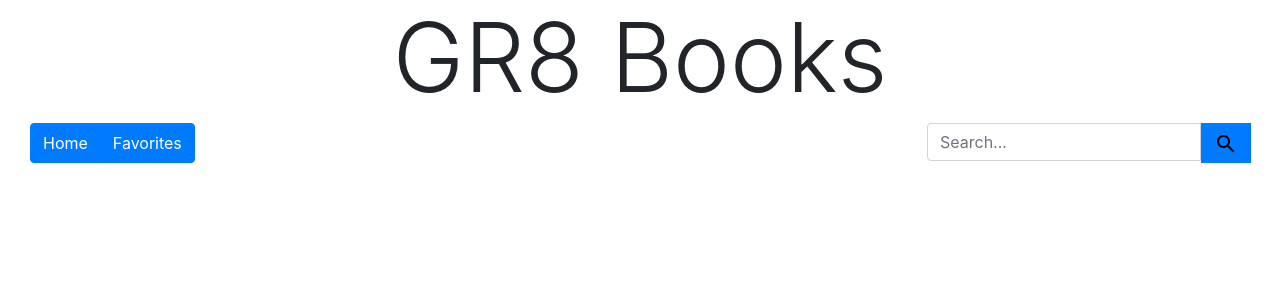
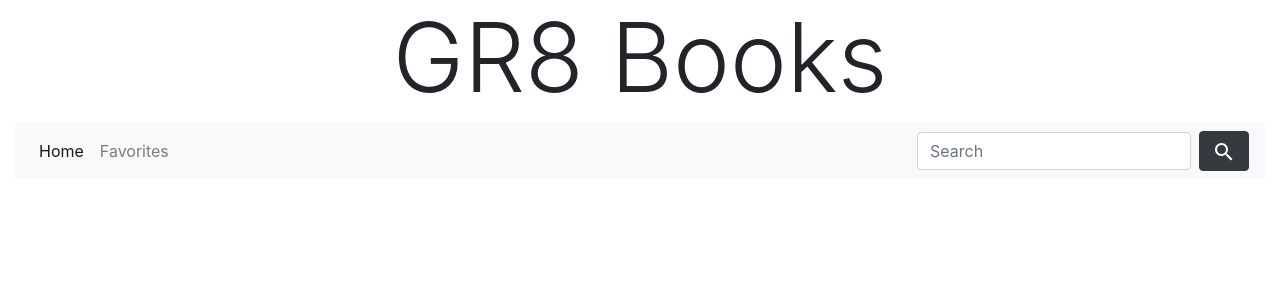
Before and after one commit to GreatGreven/gr8BOOKS, a React (Create React App) app: page / in a window 1280 px wide. Shown: the top 300 px of the page. Built offline with nearby package versions, Linux system fonts and the light colour scheme.

Commit message:
nav bar structure done

```diff
--- a/src/components/Nav.js
+++ b/src/components/Nav.js
@@ -1,21 +1,23 @@
 import React from 'react';
-import search from '../images/1x/baseline_search_black_24dp.png'
+import search from '../images/1x/baseline_search_white_24dp.png'
 
 export function Nav() {
     return (
-        <nav className="col-12 sticky-top">
-            <div className="btn-toolbar justify-content-between" role="toolbar" aria-label="Navigation bar">
-                <div className="btn-group" role="group">
-                    <button className="btn btn-primary">Home</button>
-                    <button className="btn btn-primary">Favorites</button>
-                </div>
-                <div className="input-group">
-                    <input className="form-control" type="text" placeholder="Search..."></input>
-                    <div className="input-group-prepend">
-                        <button className="btn btn-primary"><img src={search} className="img-fluid" alt="search icon"></img></button>
-                    </div>
-                </div>
+        <nav className="navbar navbar-expand-lg navbar-light bg-light">
+            <div className="collapse navbar-collapse" id="navbarSupportedContent">
+                <ul className="navbar-nav mr-auto">
+                    <li className="nav-item active">
+                        <a className="nav-link" href="#">Home <span className="sr-only">(current)</span></a>
+                    </li>
+                    <li className="nav-item">
+                        <a className="nav-link" href="#">Favorites</a>
+                    </li>
+                </ul>
+                <form className="form-inline my-2 my-lg-0">
+                    <input className="form-control mr-sm-2" type="search" placeholder="Search" aria-label="Search"></input>
+                    <button className="btn btn-dark my-2 my-sm-0" type="submit"><img src={search} className="img-fluid" alt="search icon"></img></button>
+                </form>
             </div>
         </nav>
     );
-}
+};
```
